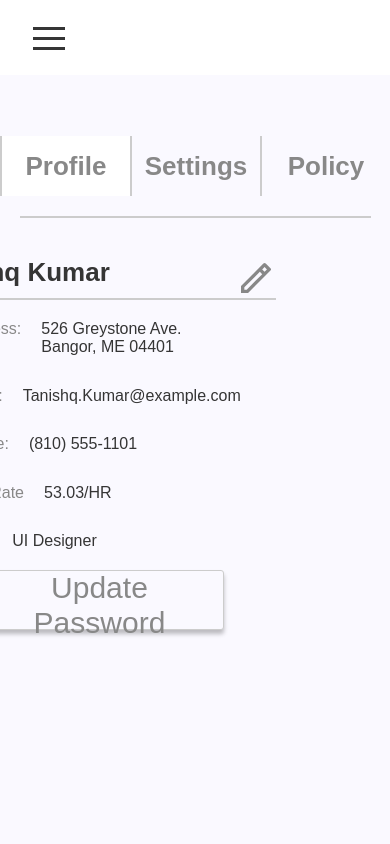
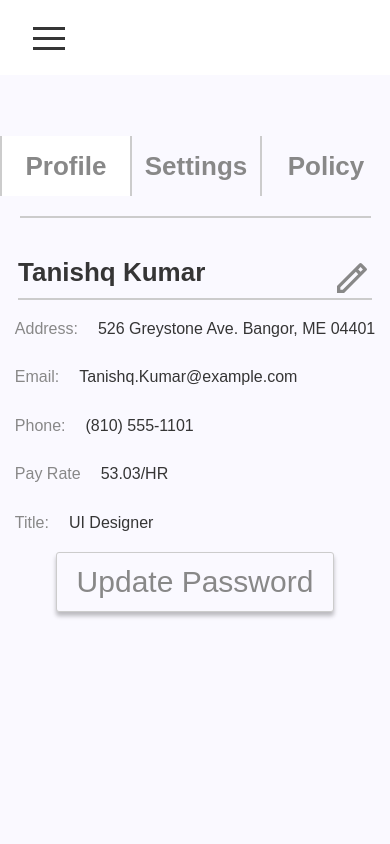
Before and after one commit to JosephHuntley/nexus, a Next.js app: page /settings in a window 390 px wide. Shown: the top 844 px of the page. Built offline with nearby package versions, Linux system fonts and the light colour scheme.

Commit message:
Update Policy Responsiveness

```diff
--- a/src/components/Settings/Policy/PolicyStyles.ts
+++ b/src/components/Settings/Policy/PolicyStyles.ts
@@ -13,6 +13,7 @@ export const PolicyText = styled.p`
 
 	@media ${(props) => props.theme.breakpoints.phone} {
 		width: 75vw;
+		font-size: 2rem;
 	}
 `;
 
--- a/src/styles/pages/SettingsStyles.ts
+++ b/src/styles/pages/SettingsStyles.ts
@@ -65,4 +65,8 @@ export const Section = styled.section`
 	width: 51vw;
 	justify-content: center;
 	align-items: center;
+
+	@media ${(props) => props.theme.breakpoints.phone} {
+		width: 100vw;
+	}
 `;
```
